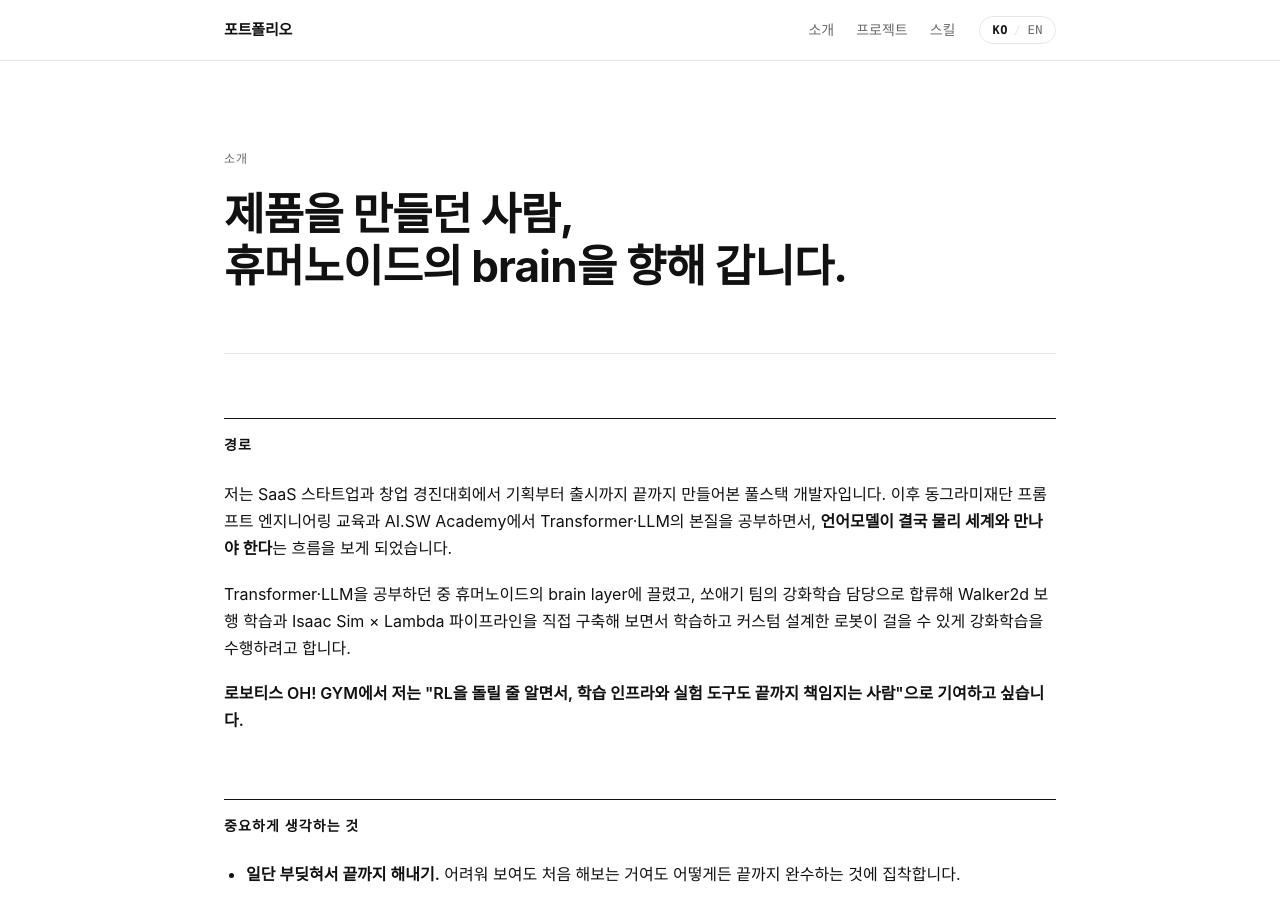
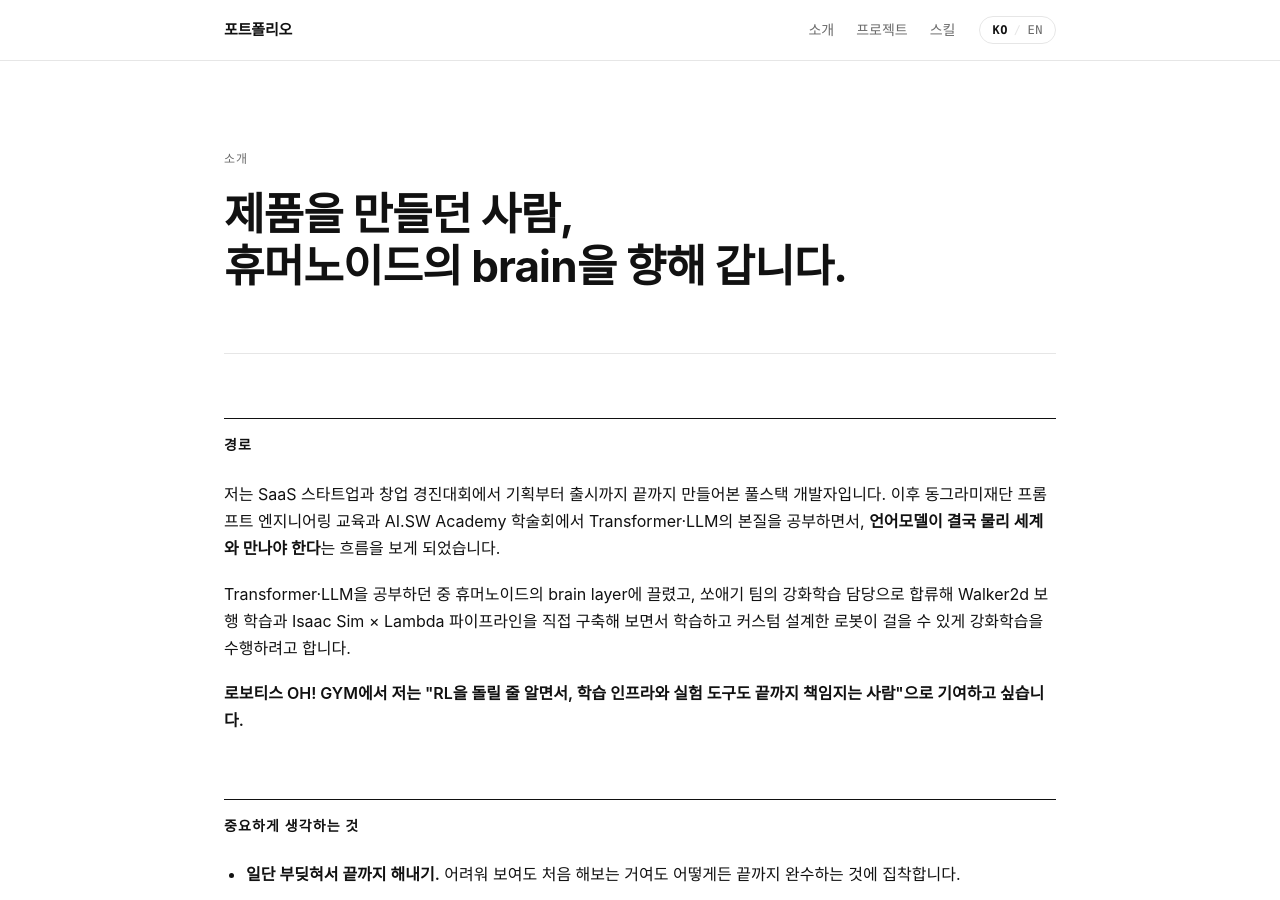
Before and after one commit to wang-gw/portfolio, a Jekyll site: the page built from about.html, in a window 1280 px wide and 900 px high. Built offline with Jekyll 4.4.1, drawn with Linux system fonts in a browser that asks for light colours; some web fonts are replaced.

Commit message:
Update about.html

```diff
--- a/about.html
+++ b/about.html
@@ -19,7 +19,7 @@ permalink: /about/
     <span data-lang="en">My path</span>
   </h2>
   <p>
-    <span data-lang="ko">저는 SaaS 스타트업과 창업 경진대회에서 기획부터 출시까지 끝까지 만들어본 풀스택 개발자입니다. 이후 동그라미재단 프롬프트 엔지니어링 교육과 AI.SW Academy에서 Transformer·LLM의 본질을 공부하면서, <strong>언어모델이 결국 물리 세계와 만나야 한다</strong>는 흐름을 보게 되었습니다.</span>
+    <span data-lang="ko">저는 SaaS 스타트업과 창업 경진대회에서 기획부터 출시까지 끝까지 만들어본 풀스택 개발자입니다. 이후 동그라미재단 프롬프트 엔지니어링 교육과 AI.SW Academy 학술회에서 Transformer·LLM의 본질을 공부하면서, <strong>언어모델이 결국 물리 세계와 만나야 한다</strong>는 흐름을 보게 되었습니다.</span>
     <span data-lang="en">I'm a full-stack engineer who has built and shipped products end-to-end &mdash; through a SaaS startup and a startup competition. Studying the fundamentals of Transformers and LLMs at the Donggurami Foundation prompt engineering program and AI.SW Academy, I came to see that <strong>language models eventually have to meet the physical world</strong>.</span>
   </p>
   <p>
```
